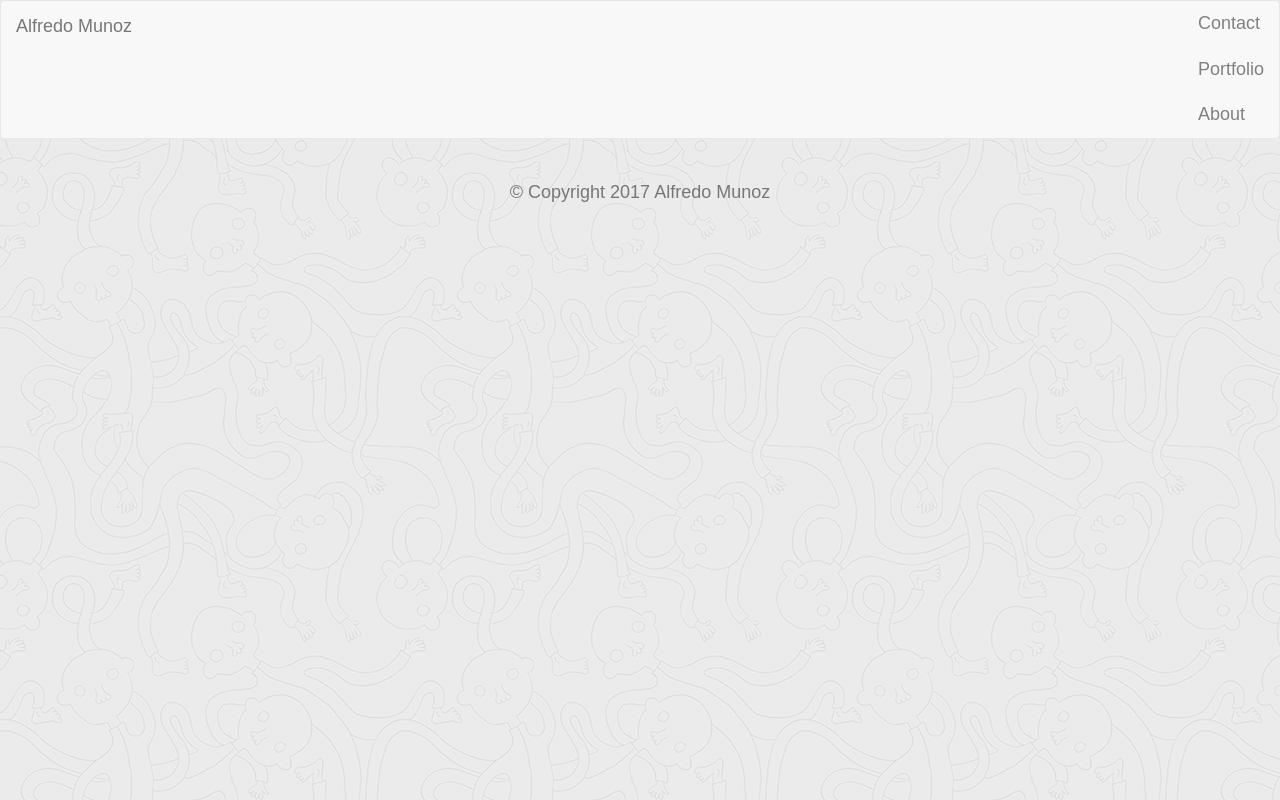
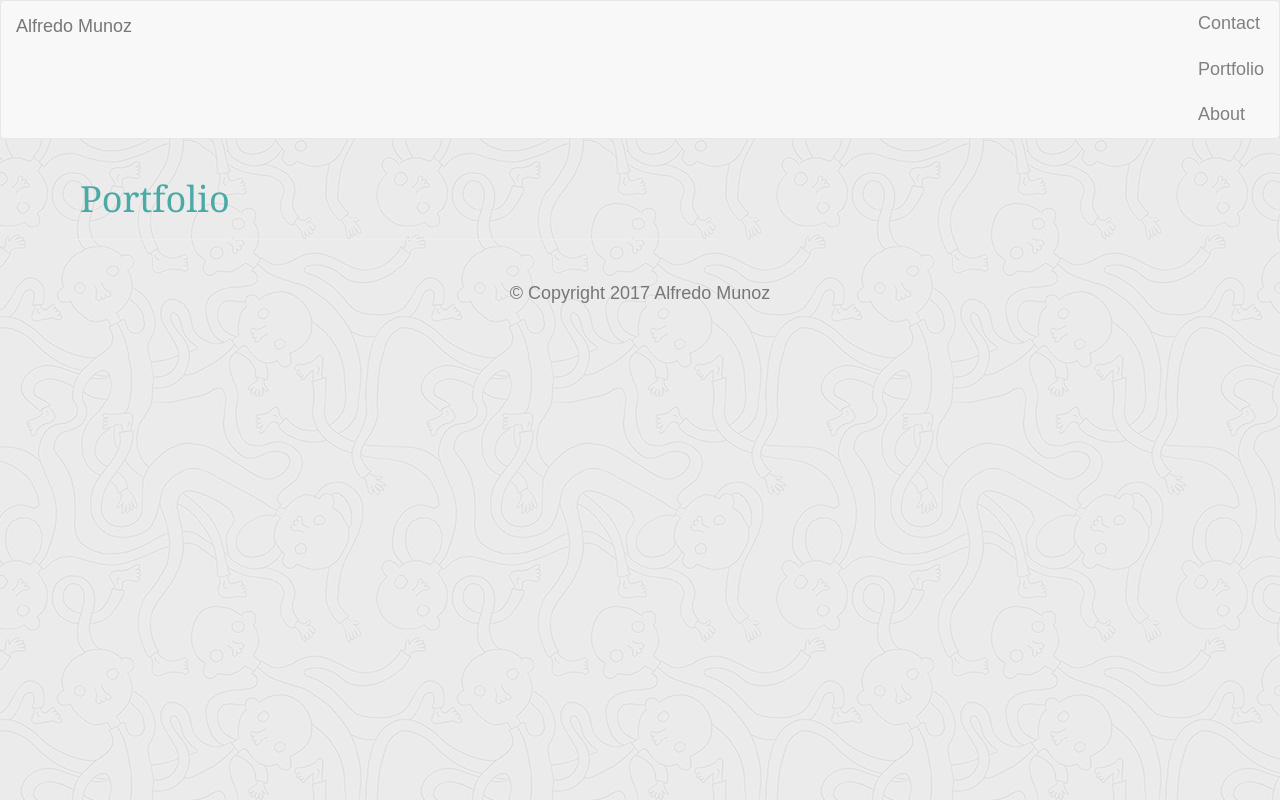
Before and after one commit to AlfredoM1124/Responsive_Portfolio, a plain HTML site: page portfolio.html in a window 1280 px wide. Drawn offline with nearby package versions, Linux system fonts and the light colour scheme; files whose address does not match are found by name.

Commit message:
Portfolio area under construction

```diff
--- a/portfolio.html
+++ b/portfolio.html
@@ -53,8 +53,21 @@
 		<div class="wrap">
 			<div class="container">
 				<section class="row">
-				<!-- Connect with me through social media -->
-				<!-- End of social media links -->
+					<div class="col-md-7">
+						<section id="portfolio-area">
+							<h1 class="port-header">Portfolio</h1>
+							<hr class="port-hr"/>
+							<!-- Links and Pics to Projects will be below -->
+
+							<!-- End of Portfolio links -->
+						</section>
+					</div>
+					<div class="col-md-5">
+
+					<!-- Connect with me through social media -->
+
+					<!-- End of social media links -->
+					</div>
 				</section>
 			</div>
 		</div>
```
